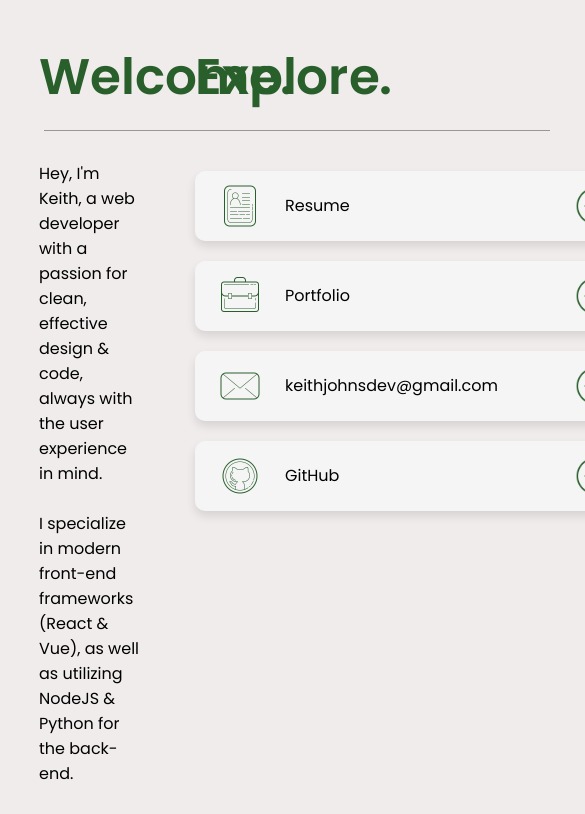
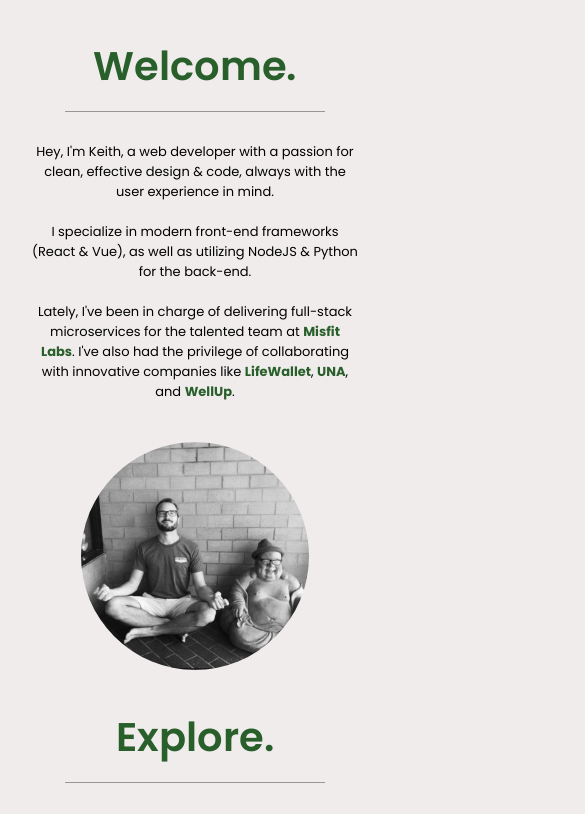
Before and after one commit to keithjohnsdev/kj-website, a React (Vite) app: page / in a window 390 px wide. Shown: the top 814 px of the page, 585 px wide, since content can reach past the window. Built offline with nearby package versions, Linux system fonts and the light colour scheme.

Commit message:
landing page responsive

```diff
--- a/src/App.jsx
+++ b/src/App.jsx
@@ -115,7 +115,7 @@ function App() {
             <div class="link-card three">
               <div>
                 <img src="./icon-email.png" />
-                keithjohnsdev@gmail.com
+                Say Hello
               </div>
               <div>
                 <img className="arrow" src="./icon-arrow.png" />
--- a/src/App.scss
+++ b/src/App.scss
@@ -6,7 +6,7 @@ body {
   padding: 2rem;
   font-family: "Poppins", sans-serif;
   font-style: normal;
-  margin: 2% auto 0;
+  margin: 1% auto 0;
   width: 80vw;
 }
 
@@ -140,6 +140,7 @@ a {
 .bio {
   max-width: 65%;
   margin-top: 20px;
+  font-size: medium;
 }
 
 .bio-text {
@@ -170,7 +171,9 @@ a {
 .profile-img {
   filter: grayscale(100%);
   border-radius: 50%;
-  max-width: 50%;
+  width: 50%;
+  min-width: 250px;
+  max-width: 400px;
   animation: colorOut 0.5s ease forwards;
 
   &:hover {
@@ -211,7 +214,7 @@ a {
     padding: 10px 20px;
     margin-bottom: 20px;
     cursor: pointer;
-    transition: all .3s ease;
+    transition: all 0.3s ease;
     animation: slideLeft 1s ease forwards;
     opacity: 0;
     transform: translateX(30px);
@@ -244,7 +247,7 @@ a {
 
     & .arrow {
       width: 40px;
-      transition: transform .3s ease;
+      transition: transform 0.3s ease;
       margin-right: 0px;
     }
 
@@ -313,3 +316,122 @@ a {
     opacity: 1;
   }
 }
+
+//---------------------------------------------- Media Queries ------------------------------------------------
+
+@media only screen and (min-width: 2000px) {
+  #root {
+    margin: 1% auto 0;
+    width: 60vw;
+  }
+}
+
+@media only screen and (max-width: 1200px) {
+  .card-wrapper .link-card {
+    width: 350px;
+    padding: 10px 20px;
+    margin-bottom: 20px;
+  }
+}
+
+@media only screen and (max-width: 1000px) {
+  .welcome,
+  .explore {
+    font-size: 40px;
+  }
+
+  @keyframes fullWidth {
+    100% {
+      width: 250px;
+    }
+  }
+
+  .bio {
+    max-width: 80%;
+    margin-top: 20px;
+    font-size: small;
+  }
+
+  .profile-img-wrapper {
+    margin-top: 40px;
+  }
+
+  .profile-img {
+    width: 70%;
+    max-width: 400px;
+    min-width: 200px;
+  }
+
+  .card-wrapper .link-card {
+    width: 90%;
+    padding: 10px 20px;
+    margin-bottom: 17px;
+    font-size: small;
+
+    & img {
+      width: 30px;
+      margin-right: 20px;
+    }
+
+    & .arrow {
+      width: 25px;
+    }
+
+    &:hover .arrow {
+      transform: translateX(3px);
+    }
+  }
+}
+
+@media only screen and (max-width: 768px) {
+  .home {
+    flex-direction: column;
+    text-align: center;
+    align-items: center;
+
+    & .left,
+    .right {
+      max-width: 75%;
+      width: 75%;
+      margin-bottom: 30px;
+    }
+
+    & .welcome {
+      display: flex;
+      justify-content: center;
+    }
+
+    & .bio {
+      display: flex;
+      flex-direction: column;
+      align-items: center;
+      max-width: 100%;
+    }
+  }
+
+  .hr-animate {
+    margin: 15px auto 10px;
+  }
+
+  @keyframes fullWidth {
+    100% {
+      width: 80%;
+    }
+  }
+}
+
+@media only screen and (max-width: 450px) {
+  #root {
+    margin: 1% auto 0;
+    width: 100vw;
+  }
+
+  .home {
+    .left,
+    .right {
+      max-width: 100%;
+      width: 100%;
+      margin-bottom: 30px;
+    }
+  }
+}
```
Also changed, not shown: public/icon-arrow.svg (added).
